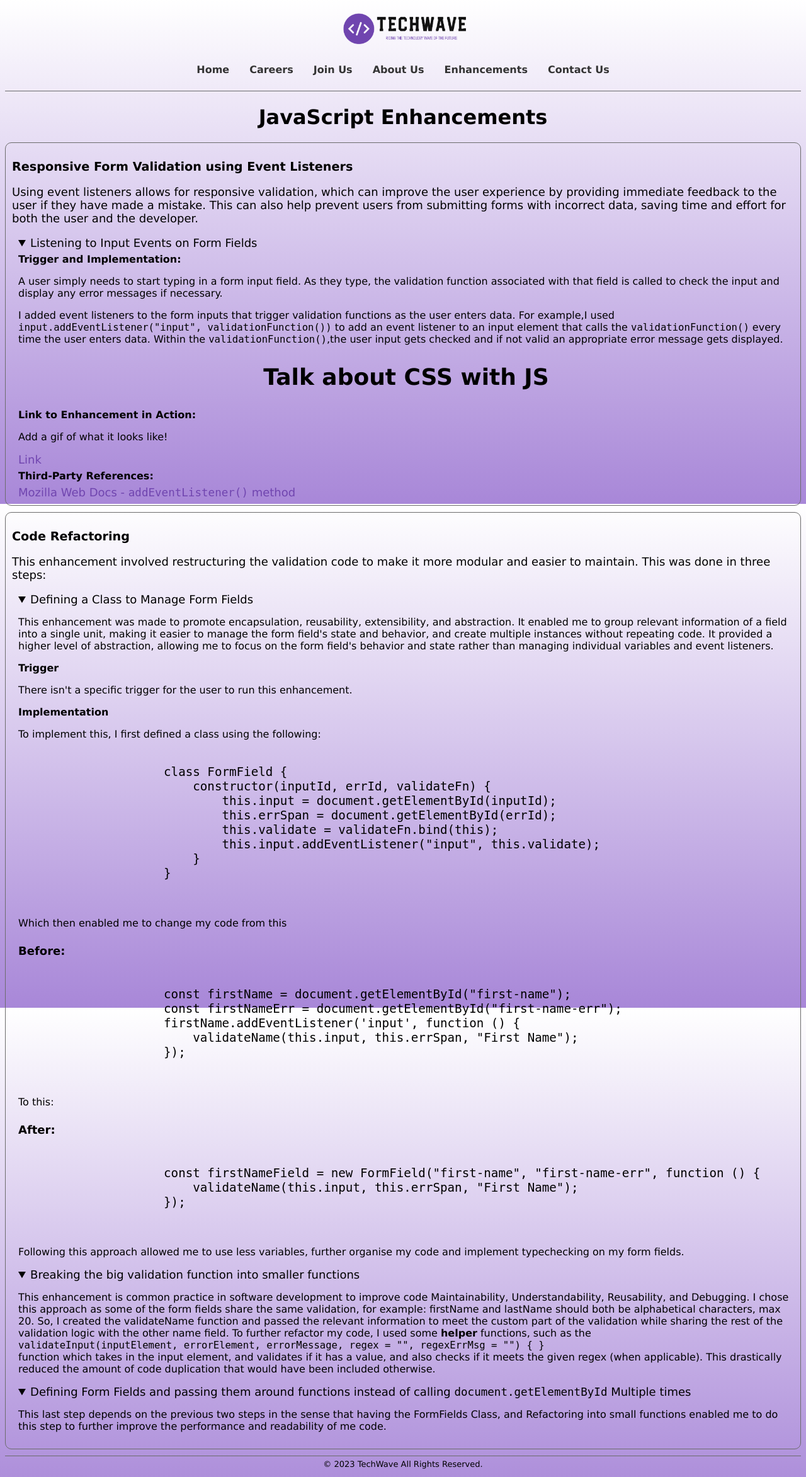
After one commit to MarellaMorad/Creating-Web-Applications, a PHP site: page /enhancements2.html in a window 1280 px wide. The commit adds this page. Shown: the whole page at 63% size. Run offline with PHP 8.4, Linux system fonts and the light colour scheme.

Commit message:
Working + enhancements

```diff
--- a/assign2/about.html
+++ b/assign2/about.html
@@ -8,7 +8,7 @@
     <meta name="keywords" content="HTML, CSS, JavaScript">
     <meta name="author" content="Marella Morad">
     <meta content="width=device-width, initial-scale=1" name="viewport">
-    <title>TechWave</title>
+    <title>About Us</title>
     <!--Add a favicon to the website-->
     <link rel="icon" type="image/x-icon" href="images/favicon.ico">
     <link rel="stylesheet" href="styles/style.css">
--- a/assign2/aboutMe.html
+++ b/assign2/aboutMe.html
@@ -8,7 +8,7 @@
     <meta name="keywords" content="HTML, CSS, JavaScript">
     <meta name="author" content="Marella Morad">
     <meta content="width=device-width, initial-scale=1" name="viewport">
-    <title>TechWave</title>
+    <title>About Me</title>
     <!--Add a favicon to the website-->
     <link rel="icon" type="image/x-icon" href="images/favicon.ico">
     <link rel="stylesheet" href="styles/style.css">
--- a/assign2/apply.html
+++ b/assign2/apply.html
@@ -8,7 +8,7 @@
     <meta name="keywords" content="HTML, CSS, JavaScript">
     <meta name="author" content="Marella Morad">
     <meta content="width=device-width, initial-scale=1" name="viewport">
-    <title>TechWave</title>
+    <title>Application of Interest</title>
     <!--Add a favicon to the website-->
     <link rel="icon" type="image/x-icon" href="images/favicon.ico">
     <link rel="stylesheet" href="styles/style.css">
@@ -141,7 +141,7 @@
             <p>
                 <label class="required" for="email">Email Address:</label>
                 <span class="with-validation">
-                    <input type="email" name="email" id="email">
+                    <input type="text" name="email" id="email">
                     <span class="error-message" id="email-err"></span>
                 </span>
             </p>
--- a/assign2/enhancements.html
+++ b/assign2/enhancements.html
@@ -8,7 +8,7 @@
     <meta name="keywords" content="HTML, CSS, JavaScript">
     <meta name="author" content="Marella Morad">
     <meta content="width=device-width, initial-scale=1" name="viewport">
-    <title>TechWave</title>
+    <title>HTML & CSS Enhancements</title>
     <!--Add a favicon to the website-->
     <link rel="icon" type="image/x-icon" href="images/favicon.ico">
     <link rel="stylesheet" href="styles/style.css">
@@ -37,7 +37,8 @@
             </a>
         </div>
     </header>
-    <h1>Enhancements</h1>
+    <a href="enhancements2.html">JavaScript Enhancements</a>
+    <h1>HTML & CSS Enhancements</h1>
     <section class="enhance">
         <h2>Usability, Functionality and Maintainability Enhancements</h2>
         <p class="overall-intro">
--- /dev/null
+++ b/assign2/enhancements2.html
@@ -0,0 +1,158 @@
+<!DOCTYPE html>
+<html lang="en">
+
+<head>
+    <meta charset="utf-8">
+    <meta http-equiv="X-UA-Compatible" content="IE=edge">
+    <meta name="description" content="Creating Web Applications">
+    <meta name="keywords" content="HTML, CSS, JavaScript">
+    <meta name="author" content="Marella Morad">
+    <meta content="width=device-width, initial-scale=1" name="viewport">
+    <title>JavaScript Enhancements</title>
+    <!--Add a favicon to the website-->
+    <link rel="icon" type="image/x-icon" href="images/favicon.ico">
+    <link rel="stylesheet" href="styles/style.css">
+    <link rel="stylesheet" href="https://cdnjs.cloudflare.com/ajax/libs/font-awesome/5.15.3/css/all.min.css">
+    <script src="scripts/menu.js"></script>
+</head>
+
+<body>
+    <div id="logo-container">
+        <a href="index.html"><img id="logo" src="images/fullLogo.png" alt="TechWave Logo"></a>
+    </div>
+    <header>
+        <div class="menu">
+            <nav>
+                <ul class="nav-menu">
+                    <li><a class="nav-link" href="index.html"><span id="home">Home</span></a></li>
+                    <li><a class="nav-link" href="jobs.html"><span id="careers">Careers</span></a></li>
+                    <li><a class="nav-link" href="apply.html"><span id="join-us">Join Us</span></a></li>
+                    <li><a class="nav-link" href="about.html"><span id="about-us">About Us</span></a></li>
+                    <li><a class="nav-link" href="enhancements.html"><span id="enhancements">Enhancements</span></a>
+                    </li>
+                </ul>
+            </nav>
+            <a class="button" href="mailto:103076428@student.swin.edu.au">
+                <span id="contact-us">Contact Us</span>
+            </a>
+        </div>
+    </header>
+    <h1>JavaScript Enhancements</h1>
+    <section class="enhance">
+        <h2>Responsive Form Validation using Event Listeners</h2>
+        <p class="overall-intro">
+            Using event listeners allows for responsive validation, which can improve the user experience by providing
+            immediate feedback to the user if they have made a mistake. This can also help prevent users from submitting
+            forms with incorrect data, saving time and effort for both the user and the developer.
+        </p>
+        <details open>
+            <summary>
+                Listening to Input Events on Form Fields
+            </summary>
+            <h3>Trigger and Implementation:</h3>
+            <p>
+                A user simply needs to start typing in a form input field. As they type, the validation function
+                associated with that field is called to check the input and display any error messages if necessary.
+            </p>
+            <p>
+                I added event listeners to the form inputs that trigger
+                validation functions as the user enters data. For example,I used <code>input.addEventListener("input",
+                    validationFunction())</code> to add an event listener to an input element that calls the
+                <code>validationFunction()</code>
+                every time the user enters data. Within the <code>validationFunction()</code>,the user input gets
+                checked and if not valid an appropriate error message gets displayed.
+            <h1>Talk about CSS with JS</h1>
+            </p>
+            <h3>Link to Enhancement in Action:</h3>
+            <p>Add a gif of what it looks like!</p>
+            <a href="apply.html">Link</a>
+            <h3>Third-Party References:</h3>
+            <a href="https://developer.mozilla.org/en-US/docs/web/api/eventtarget/addeventlistener">Mozilla Web Docs -
+                <code>addEventListener()</code> method</a>
+        </details>
+    </section>
+    <section class="enhance">
+        <h2>Code Refactoring</h2>
+        <p class="overall-intro">
+            This enhancement involved restructuring the validation code to make it more modular and easier to maintain.
+            This was done in three steps:
+        </p>
+        <details open>
+            <summary>Defining a Class to Manage Form Fields</summary>
+            <p>
+                This enhancement was made to promote encapsulation, reusability, extensibility, and
+                abstraction. It enabled me to group relevant information of a field into a single unit, making it easier
+                to manage the form field's state and behavior, and create multiple instances without repeating code. It
+                provided a higher level of abstraction, allowing me to focus on the form field's behavior
+                and state rather than managing individual variables and event listeners.
+            </p>
+            <h3>Trigger</h3>
+            <p>There isn't a specific trigger for the user to run this enhancement.</p>
+            <h3>Implementation</h3>
+            <p>To implement this, I first defined a class using the following:</p>
+            <pre>
+                <code>
+                    class FormField {
+                        constructor(inputId, errId, validateFn) {
+                            this.input = document.getElementById(inputId);
+                            this.errSpan = document.getElementById(errId);
+                            this.validate = validateFn.bind(this);
+                            this.input.addEventListener("input", this.validate);
+                        }
+                    }
+                </code>
+            </pre>
+            <p>Which then enabled me to change my code from this</p>
+            <h4>Before:</h4>
+            <pre>
+                <code>
+                    const firstName = document.getElementById("first-name");
+                    const firstNameErr = document.getElementById("first-name-err");
+                    firstName.addEventListener('input', function () {
+                        validateName(this.input, this.errSpan, "First Name");
+                    });
+                </code>
+            </pre>
+            <p>To this:</p>
+            <h4>After:</h4>
+            <pre>
+                <code>
+                    const firstNameField = new FormField("first-name", "first-name-err", function () {
+                        validateName(this.input, this.errSpan, "First Name");
+                    });
+                </code>
+            </pre>
+            <p>Following this approach allowed me to use less variables, further organise my code and implement
+                typechecking on my form fields.
+            </p>
+        </details>
+        <details open>
+            <summary>Breaking the big validation function into smaller functions</summary>
+            <p>
+                This enhancement is common practice in software development to improve code Maintainability,
+                Understandability, Reusability, and Debugging. I chose this approach as some of the form fields
+                share the same validation, for example: firstName and lastName should both be alphabetical characters,
+                max 20. So, I created the validateName function and passed the relevant information to meet the custom
+                part of the validation while sharing the rest of the validation logic with the other name field. To
+                further refactor my code, I used some <strong>helper</strong> functions, such as the <br>
+                <code>validateInput(inputElement, errorElement, errorMessage, regex = "", regexErrMsg = "") { }</code><br>
+                function which takes in the input element, and validates if it has a value, and also checks if it meets
+                the given regex (when applicable). This drastically reduced the amount of code duplication that would
+                have been included otherwise.
+            </p>
+        </details>
+        <details open>
+            <summary>Defining Form Fields and passing them around functions instead of calling
+                <code>document.getElementById</code> Multiple times
+            </summary>
+            <p>
+                This last step depends on the previous two steps in the sense that having the FormFields Class, and
+                Refactoring into small functions enabled me to do this step to further improve the performance and
+                readability of me code.
+            </p>
+        </details>
+    </section>
+    <footer>© 2023 TechWave All Rights Reserved.</footer>
+</body>
+
+</html>
--- a/assign2/jobs.html
+++ b/assign2/jobs.html
@@ -8,13 +8,13 @@
     <meta name="keywords" content="HTML, CSS, JavaScript">
     <meta name="author" content="Marella Morad">
     <meta content="width=device-width, initial-scale=1" name="viewport">
-    <title>TechWave</title>
+    <title>Available Positions</title>
     <!--Add a favicon to the website-->
     <link rel="icon" type="image/x-icon" href="images/favicon.ico">
     <link rel="stylesheet" href="styles/style.css">
     <link rel="stylesheet" href="https://cdnjs.cloudflare.com/ajax/libs/font-awesome/5.15.3/css/all.min.css">
     <script src="scripts/menu.js"></script>
-    <script src="scripts/jobs.js"></script>
+    <script src="scripts/apply.js"></script>
 </head>
 
 <body>
--- a/assign2/styles/style.css
+++ b/assign2/styles/style.css
@@ -170,7 +170,6 @@ label {
 }
 
 .form-container input[type='text'],
-.form-container input[type='email'],
 .form-container select,
 .form-container textarea {
     background-color: transparent;
@@ -446,6 +445,12 @@ details ol {
     font-size: medium;
 }
 /*---------------------------------------------------------------------------------------*/
+/*Enhancements2.html Styling*/
+pre {
+    background-color: transparent;
+}
+
+/*---------------------------------------------------------------------------------------*/
 /*Smaller screens - tablets*/
 @media only screen and (max-width: 869px) {
     .menu {
```
Also changed, not shown: assign2/scripts/apply.js (+37 -17 lines), assign2/scripts/jobs.js (deleted, +0 -30 lines).
